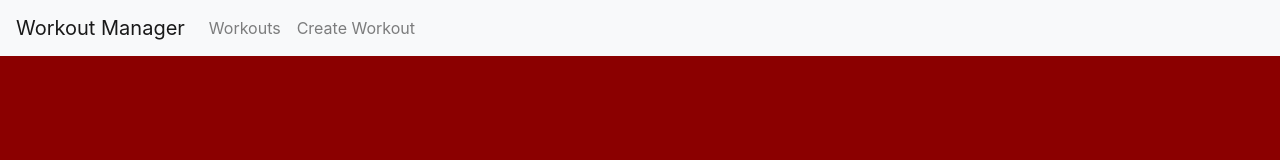
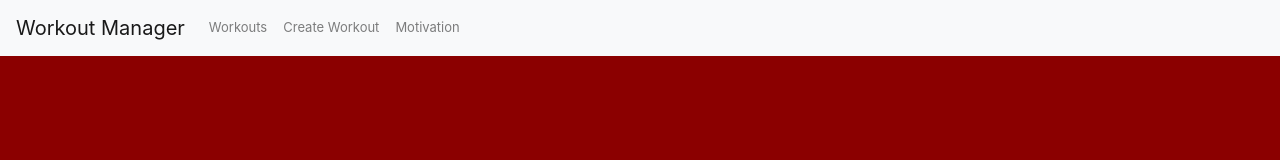
Before and after one commit to brentonjackson/workout-manager, a React (Create React App) app in the folder frontend/: page / in a window 1280 px wide. Shown: the top 160 px of the page. Built offline with nearby package versions, Linux system fonts and the light colour scheme.

Commit message:
fixed navbar fontsize, added link to fitnessgram

```diff
--- a/frontend/src/App.js
+++ b/frontend/src/App.js
@@ -1,6 +1,5 @@
 import React, { Component } from "react";
 import { BrowserRouter as Router, Route, Link } from "react-router-dom";
-import { HashLink } from "react-router-hash-link";
 
 import "bootstrap/dist/css/bootstrap.min.css";
 import { Nav, Container } from "react-bootstrap";
@@ -11,9 +10,11 @@ import EditWorkout from "./components/edit-workout.component";
 import WorkoutList from "./components/workout-list.component";
 import Dashboard from "./components/Dashboard";
 import Profile from "./components/Profile";
+import MotivationPage from "./components/MotivationPage";
 
 const MyNav = styled(Nav)`
   z-index: 10;
+  font-size: small;
 `;
 
 const WorkoutContainer = styled(Container)`
@@ -57,6 +58,12 @@ class App extends Component {
                   Create Workout
                 </Link>
               </li>
+              <li className="navbar-item">
+                {/* <Link to="/motivation" className="nav-link">
+                  Motivation
+                </Link> */}
+                <a className="nav-link" href="https://musing-mclean-fefe4c.netlify.app/">Motivation</a>
+              </li>
             </ul>
           </div>
         </MyNav>
@@ -67,6 +74,8 @@ class App extends Component {
         <Route path="/edit/:id" component={EditWorkout} />
         <Route path="/create" component={CreateWorkout} />
         <Route path="/profile" component={Profile} />
+        <Route path="/motivation" component={MotivationPage} />
+
         </WorkoutContainer>
       </Router>
     );
```
Also changed, not shown: 1 other file (tests, documents, lock files or other folders).
